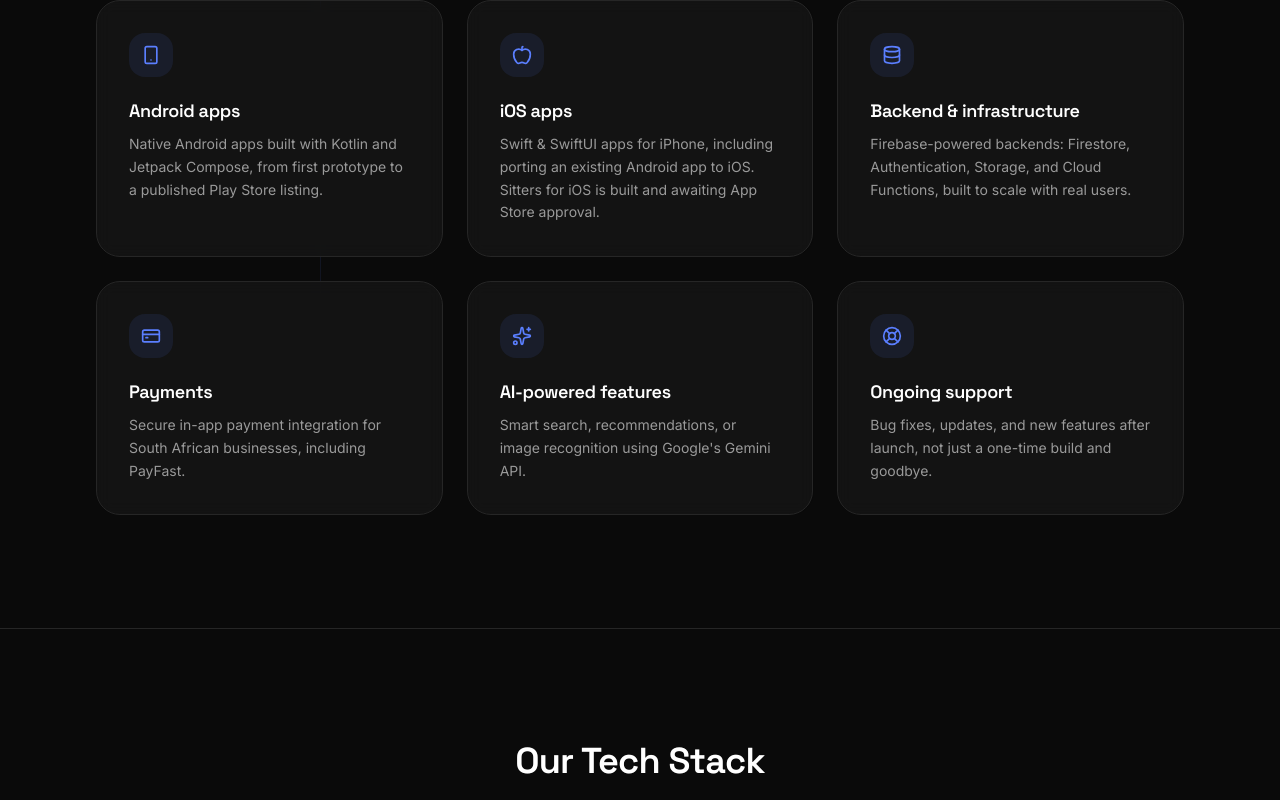
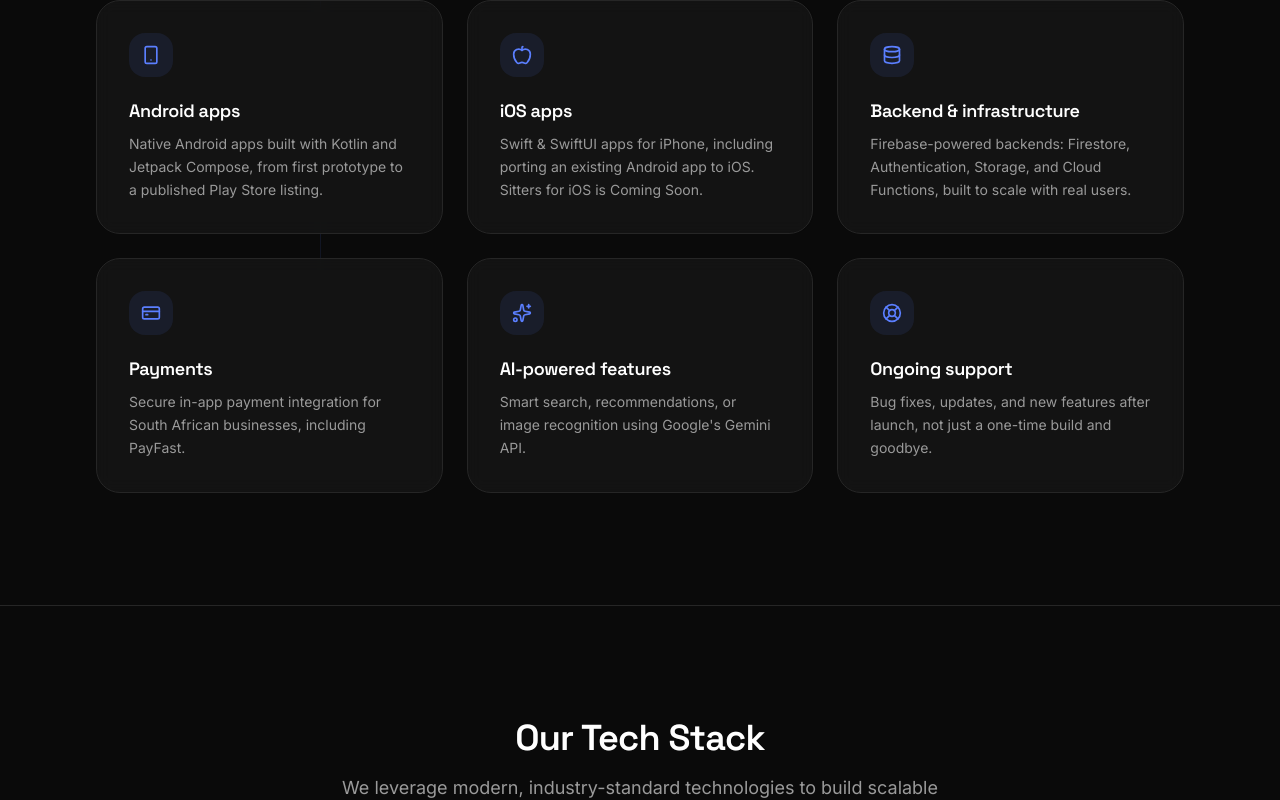
Before and after one commit to Calvinmeiring1/smartapphub-website, a React (Vite) app: page /commission in a window 1280 px wide. Shown: the part 880-1680 px from the top of the page. Built offline with nearby package versions, Linux system fonts and the light colour scheme; no server answers.

Commit message:
Change Sitters iOS availability copy to Coming Soon

```diff
--- a/src/components/CaseStudies.tsx
+++ b/src/components/CaseStudies.tsx
@@ -41,7 +41,7 @@ export default function CaseStudies() {
         <div className="mt-10 grid gap-5 md:grid-cols-3">{decisions.map(([title, text]) => <Card key={title}><h3 className="font-display text-xl font-semibold text-white">{title}</h3><p className="mt-3 text-sm leading-relaxed text-[var(--color-text-muted)]">{text}</p></Card>)}</div>
         <div className="mt-8 rounded-2xl border border-[var(--color-border)] bg-[var(--color-surface)] p-6 sm:p-8">
           <h3 className="font-display text-xl font-semibold text-white">Launch status</h3>
-          <p className="mt-3 text-sm leading-relaxed text-[var(--color-text-muted)]">Android is available on Google Play. Sitters for iOS is built and awaiting App Store approval.</p>
+          <p className="mt-3 text-sm leading-relaxed text-[var(--color-text-muted)]">Android is available on Google Play. Sitters for iOS is Coming Soon.</p>
           <a href="https://play.google.com/store/apps/details?id=com.smartapphub.thesitters" target="_blank" rel="noopener noreferrer" className="mt-3 inline-flex min-h-12 items-center text-sm font-semibold text-[var(--color-accent)] underline">View Sitters and its reviews on Google Play</a>
           <div className="mt-5 flex flex-wrap gap-3"><Button href="#contact">Discuss a similar app</Button><Button href="/sitters" variant="secondary">Explore Sitters features</Button></div>
         </div>
--- a/src/components/DownloadCTA.tsx
+++ b/src/components/DownloadCTA.tsx
@@ -52,7 +52,7 @@ export default function DownloadCTA() {
             <Button href="https://play.google.com/store/apps/details?id=com.smartapphub.thesitters&pcampaignid=web_share" variant="primary">
               Download on Google Play
             </Button>
-            <span className="rounded-full border border-[var(--color-border)] px-6 py-3 text-sm text-[var(--color-text-muted)]">iOS: awaiting App Store approval</span>
+            <span className="rounded-full border border-[var(--color-border)] px-6 py-3 text-sm text-[var(--color-text-muted)]">iOS: Coming Soon</span>
           </div>
         </Reveal>
       </Container>
--- a/src/components/Services.tsx
+++ b/src/components/Services.tsx
@@ -13,7 +13,7 @@ const services = [
   {
     icon: Apple,
     title: "iOS apps",
-    description: "Swift & SwiftUI apps for iPhone, including porting an existing Android app to iOS. Sitters for iOS is built and awaiting App Store approval.",
+    description: "Swift & SwiftUI apps for iPhone, including porting an existing Android app to iOS. Sitters for iOS is Coming Soon.",
   },
   {
     icon: Database,
--- a/src/components/SittersPromo.tsx
+++ b/src/components/SittersPromo.tsx
@@ -344,7 +344,7 @@ export default function SittersPromo() {
             ))}
           </div>
           <div className="sp-cta-group">
-            <span className="sp-ios">iOS awaiting App Store approval</span>
+            <span className="sp-ios">iOS: Coming Soon</span>
             <a
               href={PLAY_URL}
               target="_blank"
```
